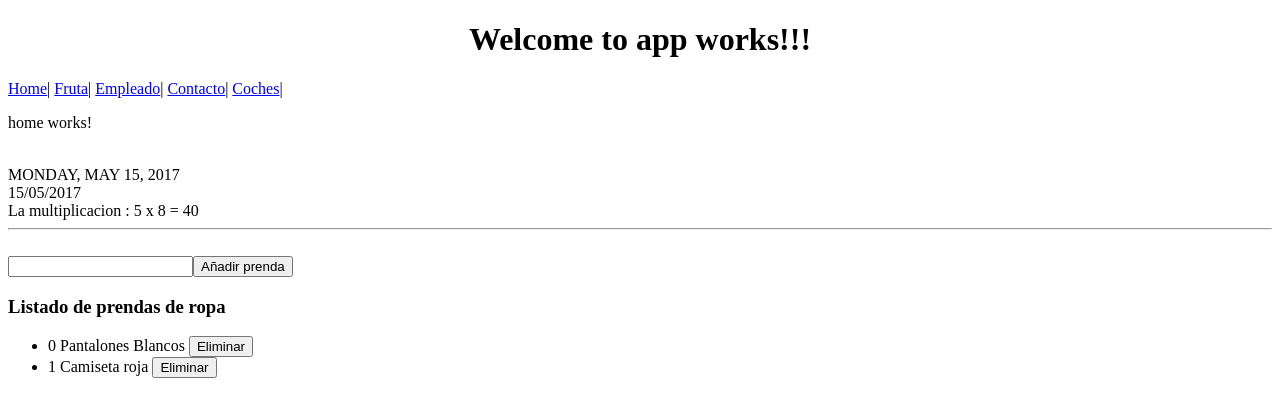
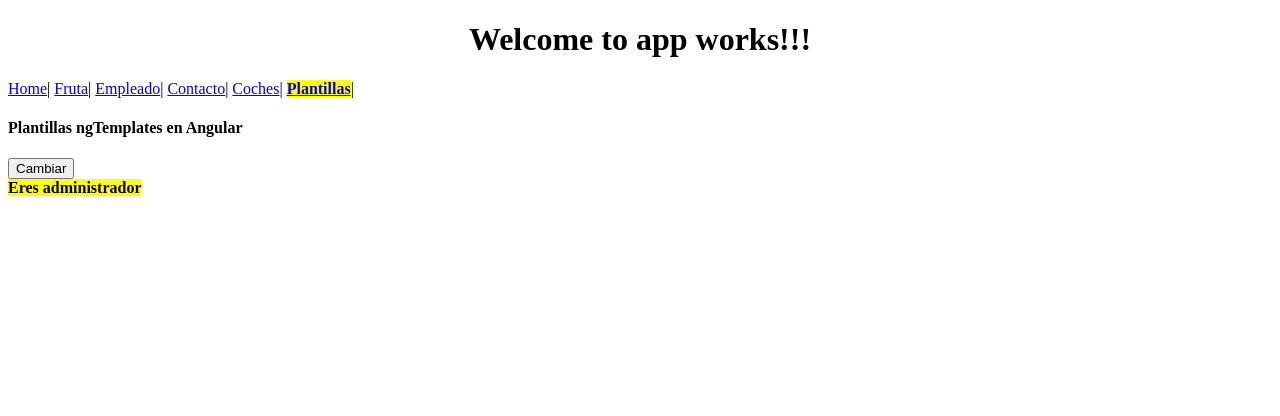
Before and after one commit to jcgato93/Curso-Angular, an Angular app: page /plantillas in a window 1280 px wide. Shown: the top 416 px of the page. Built offline with nearby package versions, Linux system fonts and the light colour scheme.

Commit message:
if y else con ng-template

```diff
--- a/src/app/Services/peticiones.service.ts
+++ b/src/app/Services/peticiones.service.ts
@@ -21,6 +21,6 @@ export class PeticionesService{
 
     getArticulos(){
         return this._http.get(this.url)
-                            .map(res => res.json())//recoger respuesta http y la convierte en json usable para javascript
+                   .map(res => res.json())//recoger respuesta http y la convierte en json usable para javascript
     }
 }
--- a/src/app/app.component.html
+++ b/src/app/app.component.html
@@ -11,6 +11,7 @@
   <a [routerLink]="['/empleado']" [routerLinkActive]="['activado']">Empleado</a>|
   <a [routerLink]="['/contacto']" [routerLinkActive]="['activado']">Contacto</a>|
   <a [routerLink]="['/coches']" [routerLinkActive]="['activado']">Coches</a>|
+  <a [routerLink]="['/plantillas']" [routerLinkActive]="['activado']">Plantillas</a>|
 </nav>
 
 <!-- <app-fruta></app-fruta>
--- a/src/app/app.module.ts
+++ b/src/app/app.module.ts
@@ -17,6 +17,7 @@ import { EmpleadoComponent } from './empleado/empleado.component';
 import { HomeComponent } from './home/home.component';
 import { ContactoComponent } from './contacto/contacto.component';
 import { CochesComponent } from './coches/coches.component';
+import { PlantillasComponent } from './plantillas/plantillas.component';
 
 
 @NgModule({
@@ -27,7 +28,8 @@ import { CochesComponent } from './coches/coches.component';
     HomeComponent,
     ContactoComponent,
     ConversorPipe,//pipe personalizado
-    CochesComponent
+    CochesComponent,
+   PlantillasComponent
   ],
   imports: [
     BrowserModule,
--- a/src/app/app.routing.ts
+++ b/src/app/app.routing.ts
@@ -7,6 +7,7 @@ import { FrutaComponent } from './fruta/fruta.component';
 import { HomeComponent } from './home/home.component';
 import { ContactoComponent } from './contacto/contacto.component';
 import { CochesComponent } from './coches/coches.component';
+import { PlantillasComponent } from './plantillas/plantillas.component';
 
 //array de rutas
 const appRoutes: Routes = [
@@ -17,6 +18,7 @@ const appRoutes: Routes = [
     {path: 'contacto', component: ContactoComponent},
     {path: 'contacto/:page', component: ContactoComponent},
     {path: 'coches', component: CochesComponent},
+    {path: 'plantillas', component: PlantillasComponent},
 
 
     {path: '**', component: HomeComponent} //cuando la rute falle, errores como el 404
--- /dev/null
+++ b/src/app/plantillas/plantillas.component.html
@@ -0,0 +1,17 @@
+<h4>
+  {{titulo}}
+</h4>
+
+<button (click)="cambiar()">Cambiar</button>
+
+<div *ngIf="administrador; else noAdmin"> <!--si no se cumple la condicion se puede especificar la siguiente validacion
+                                            con ng-Template-->
+  <strong style="background: yellow;">Eres administrador</strong>
+</div>
+
+
+<ng-template  #noAdmin>
+<div>
+  <strong style="background: red; color: white;">NO eres administrador</strong>
+</div>
+</ng-template>
--- /dev/null
+++ b/src/app/plantillas/plantillas.component.ts
@@ -0,0 +1,26 @@
+import { Component, OnInit } from '@angular/core';
+
+@Component({
+  selector: 'app-plantillas',
+  templateUrl: './plantillas.component.html',
+  styleUrls: ['./plantillas.component.css']
+})
+export class PlantillasComponent implements OnInit {
+
+public titulo;
+public administrador;
+
+  constructor() {
+    this.titulo = "Plantillas ngTemplates en Angular";
+    this.administrador = true;
+  }
+
+  ngOnInit() {
+  }
+
+
+  cambiar(){
+    this.administrador=!this.administrador;
+  }
+
+}
```
Also changed, not shown: src/app/plantillas/plantillas.component.css (added), 1 other file (tests, documents, lock files or other folders).
